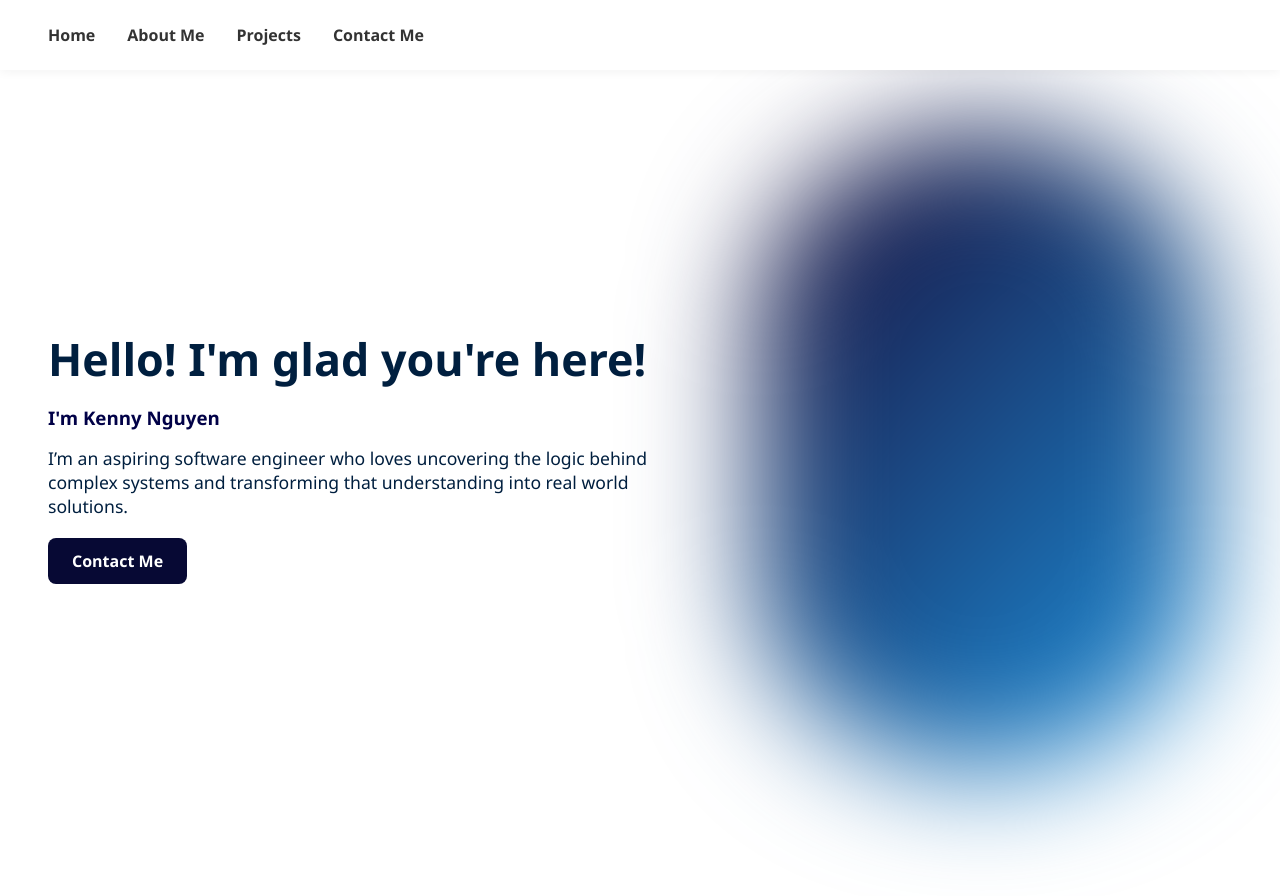
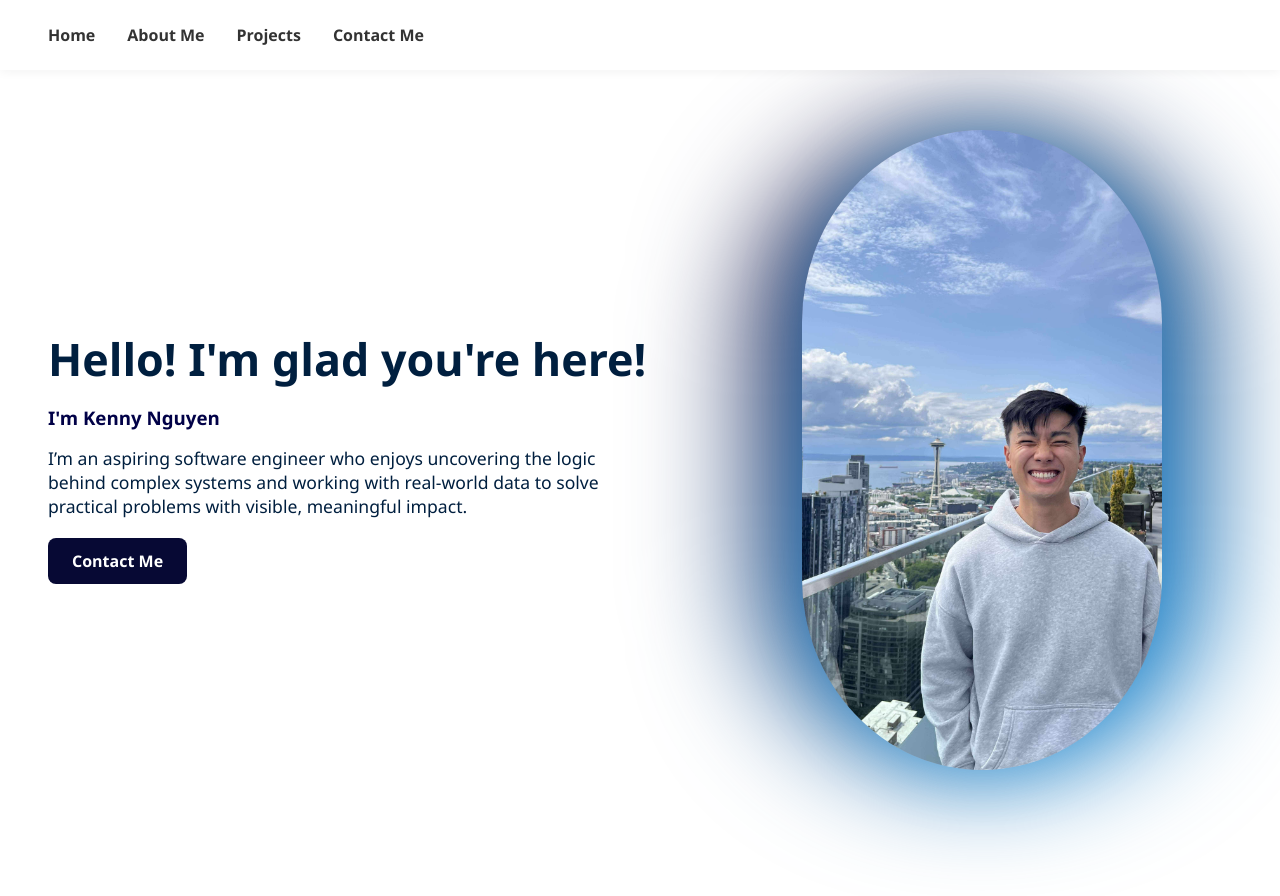
Before and after one commit to k3nnynguy3n/PersonalWebsite, a React (Create React App) app: page / in a window 1280 px wide. Shown: the top 896 px of the page. Built offline with nearby package versions, Linux system fonts and the light colour scheme.

Commit message:
Add hero image

```diff
--- a/src/components/Hero.jsx
+++ b/src/components/Hero.jsx
@@ -1,6 +1,6 @@
 import './Hero.css';
 // import logo from '../assets/logo.png';
-// import profile from '../assets/profile.png';
+import profile from '../assets/IMG_6305_Original.jpg';
 
 export default function Hero() {
   return (
@@ -20,12 +20,12 @@ export default function Hero() {
         <div className="hero-text">
           <h1>Hello! I'm glad you're here!</h1>
           <h3>I'm Kenny Nguyen</h3>
-          <p>I’m an aspiring software engineer who loves uncovering the logic behind complex systems and transforming that understanding into real world solutions. </p>
+          <p>I’m an aspiring software engineer who enjoys uncovering the logic behind complex systems and working with real-world data to solve practical problems with visible, meaningful impact.</p>
           <a href="#contact" className="contact-btn">Contact Me</a>
         </div>
         <div className="hero-image">
           <div className="blob-bg"></div>
-        {/*  <img src={profile} alt="Kenny Nguyen" /> */}
+        {  <img src={profile} alt="Kenny Nguyen" />}
         </div>
       </div>
     </section>
```
